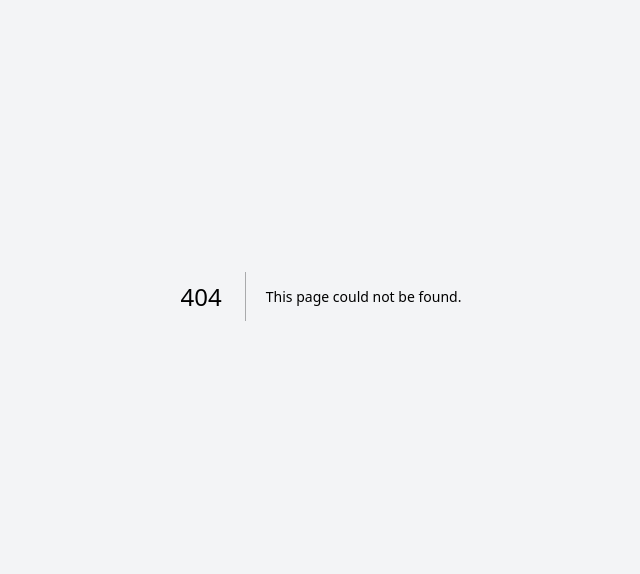
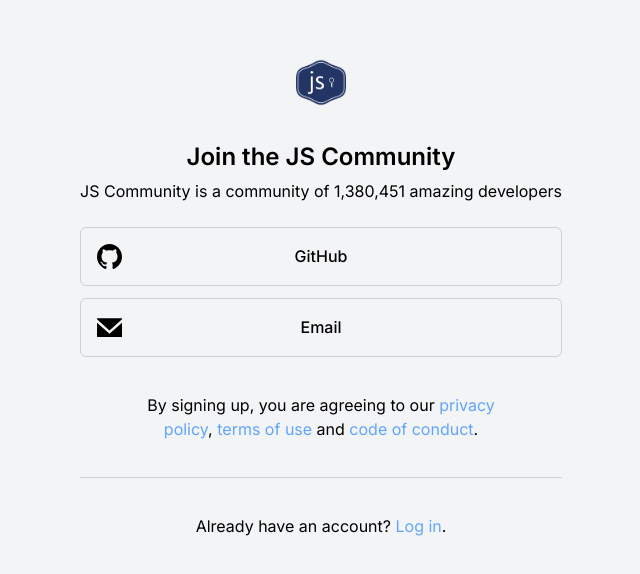
Before and after one commit to jofwitsolution/jofwit-solution-blog, a Next.js app: page /auth/register in a window 1280 px wide. Before the commit this address had no page. Shown: the part 104-678 px from the top of the page, without its empty margins (319-959 px from the left). Built offline with nearby package versions, Linux system fonts and the light colour scheme.

Commit message:
Add register page

```diff
--- /dev/null
+++ b/app/auth/register/email/page.jsx
@@ -0,0 +1,7 @@
+import React from "react";
+
+const Page = () => {
+  return <div>Register with Email</div>;
+};
+
+export default Page;
--- /dev/null
+++ b/app/auth/register/page.jsx
@@ -0,0 +1,94 @@
+import React from "react";
+import Image from "next/image";
+import Link from "next/link";
+
+const Page = () => {
+  return (
+    <div className="flex w-full justify-center items-center min-h-screen">
+      <div>
+        <div className="flex flex-col items-center">
+          <Image
+            src="/images/icons/jofwit.png"
+            width={50}
+            height={40}
+            alt="logo"
+            className="mb-7"
+          />
+          <h1 className="font-semibold text-[1.5rem] mb-1">
+            Join the JS Community
+          </h1>
+          <p>JS Community is a community of 1,380,451 amazing developers</p>
+        </div>
+
+        <div className="max-w-[44rem] flex flex-col gap-3 mt-6">
+          <div className="w-full flex cursor-pointer hover:bg-slate-200 justify-between gap-8 border border-[rgba(0,0,0,0.15)] p-4 rounded-md">
+            <Image
+              src="/images/icons/github.svg"
+              width={25}
+              height={25}
+              alt="github"
+            />
+            <span className="font-medium">GitHub</span>
+            <Image
+              src="/images/icons/github.svg"
+              width={25}
+              height={25}
+              alt="github"
+              className="invisible"
+            />
+          </div>
+          <Link
+            href="/auth/register/email"
+            className="w-full flex cursor-pointer hover:bg-slate-200 justify-between gap-8 border border-[rgba(0,0,0,0.15)] p-4 rounded-md"
+          >
+            <Image
+              src="/images/icons/email.svg"
+              width={25}
+              height={25}
+              alt="email"
+            />
+            <span className="font-medium">Email</span>
+            <Image
+              src="/images/icons/email.svg"
+              width={25}
+              height={25}
+              alt="email"
+              className="invisible"
+            />
+          </Link>
+
+          <p className="my-6 max-w-[25rem] mx-auto text-center">
+            By signing up, you are agreeing to our{" "}
+            <Link href="/privacy" className="text-blue-400 hover:underline">
+              privacy policy
+            </Link>
+            ,{" "}
+            <Link href="/terms" className="text-blue-400 hover:underline">
+              terms of use
+            </Link>{" "}
+            and{" "}
+            <Link
+              href="/code-of-conduct"
+              className="text-blue-400 hover:underline"
+            >
+              code of conduct
+            </Link>
+            .
+          </p>
+
+          <div className="border-b w-full border-[rgba(0,0,0,0.15)] mb-6" />
+
+          <p className="text-center">
+            Already have an account?{" "}
+            <Link href="/auth/login" className="text-blue-400 hover:underline">
+              Log in
+            </Link>
+            .
+          </p>
+        </div>
+      </div>
+    </div>
+  );
+};
+
+export default Page;
--- a/components/shared/navigation/Navbar.jsx
+++ b/components/shared/navigation/Navbar.jsx
@@ -34,6 +34,7 @@ const Navbar = () => {
                 width={50}
                 height={40}
                 alt="logo"
+                className="max-sm:w-[40px]"
               />{" "}
             </div>
             <div className="w-[35%] max-md:hidden">
@@ -58,7 +59,7 @@ const Navbar = () => {
           </div>
         </div>
       </nav>
-      {showSidebar && <Sidebar />}
+      {showSidebar && <Sidebar closeSidebar={() => setSidebar(!showSidebar)} />}
     </>
   );
 };
--- a/components/shared/navigation/Sidebar.jsx
+++ b/components/shared/navigation/Sidebar.jsx
@@ -3,11 +3,22 @@ import Link from "next/link";
 import Image from "next/image";
 import { navLinks, socialLinks } from "@/constants/links";
 
-const Sidebar = () => {
+const Sidebar = ({ closeSidebar }) => {
   return (
     <div className="fixed inset-0 bg-[rgba(0,0,0,0.6)] z-[2000] h-screen">
-      <div className="w-[80%] space-y-8 pb-4 bg-white h-screen">
-        <div className="w-full">
+      <div className="w-[80%] space-y-8 pt-2 pb-4 bg-white h-screen text-[1.2rem]">
+        <div className="w-full px-4">
+          <div className="mb-10 flex justify-between items-center">
+            <span className="text-[1.3rem] font-semibold">JS Community</span>
+            <span onClick={closeSidebar}>
+              <Image
+                src="/images/icons/close.svg"
+                width={25}
+                height={25}
+                alt="close"
+              />
+            </span>
+          </div>
           {navLinks.map((item) => (
             <Link
               key={item.label}
```
Also changed, not shown: public/images/icons/close.svg (added), public/images/icons/email.svg (added).
